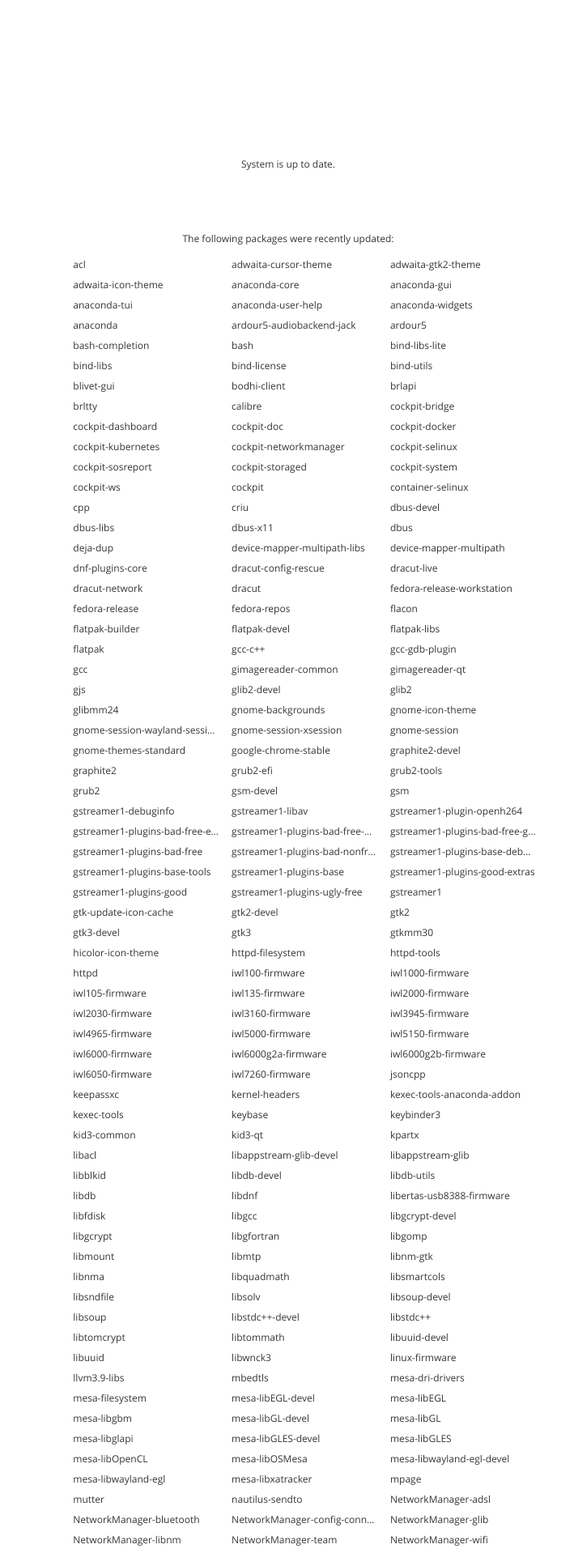
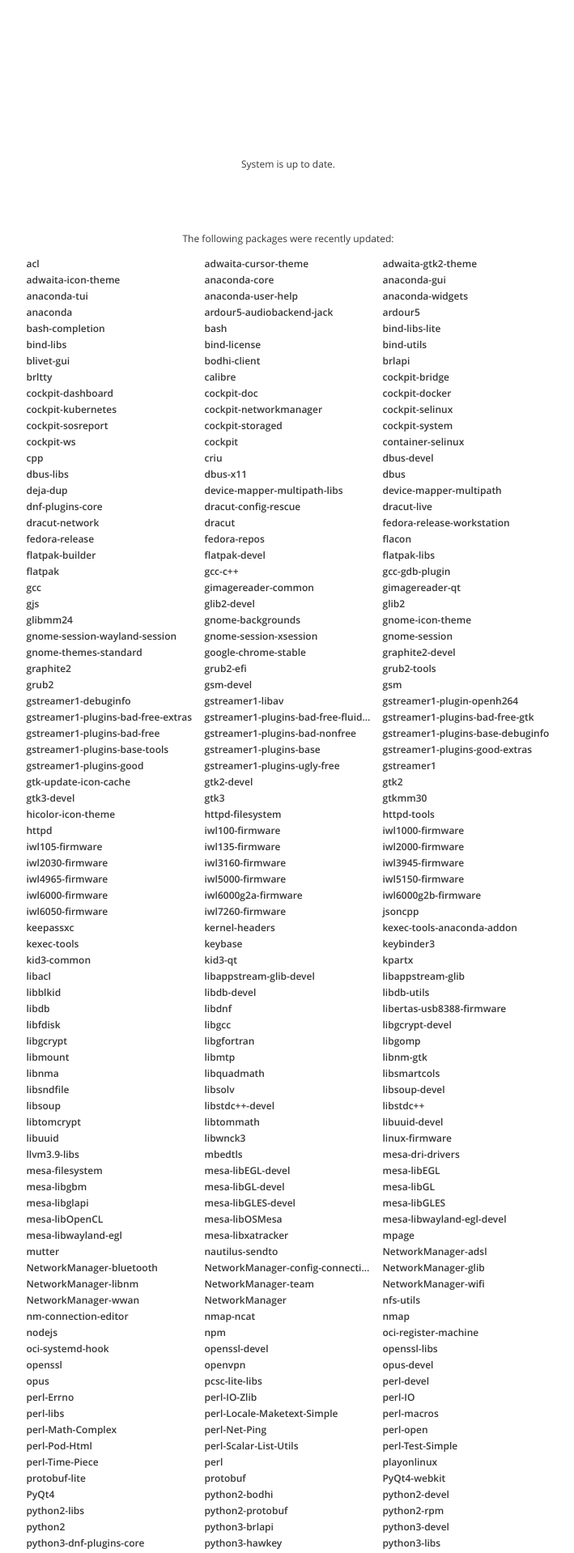
Before and after one commit to garrett/cockpit-mockweb, a Jekyll site: the page built from updates/flow.html, in a window 1280 px wide. Shown: the top 1918 px of the page at 81% size, without its empty margins (284-993 px from the left). Built offline with Jekyll 4.4.1, drawn with Linux system fonts in a browser that asks for light colours; some web fonts are replaced.

Commit message:
changed flow CSS

```diff
--- a/updates/flow.html
+++ b/updates/flow.html
@@ -9,7 +9,7 @@ layout: minimal
   .up-to-date {
     padding-top: 12em;
     margin: 0 auto;
-    max-width: 68rem;
+    max-width: 66rem;
   }
   .up-to-date .fa {
     color: #8b8d8f;
@@ -23,23 +23,24 @@ layout: minimal
 
   .flow-list {
     margin: 1em auto 3em;
-    width: 100%;
-  }
-
-  .flow-list {
-    width: 100%;
-    text-align: center;
+    padding: 0;
+    text-align: left;
     box-sizing: border-box;
+    display: flex;
+    flex-wrap: wrap;
   }
   .flow-list li {
-    text-align: left;
+    flex: none;
+    margin: 0;
     box-sizing: border-box;
-    width: 30ex;
+    /* Width should be exactly 1/3 of the constraint container */
+    width: 22rem;
     padding: 0 1ex;
     display: inline-block;
     overflow: hidden;
     white-space: nowrap;
     text-overflow: ellipsis;
+    font-weight: 600;
   }
 </style>
 
@@ -368,7 +369,9 @@ layout: minimal
       <li>xen-libs</li>
       <li>xen-licenses</li>
       <li>xorg-x11-xkb-utils</li>
+      <!--
       <li>youtube-dl</li>
+      -->
     </ul>
 
   </section>
```
